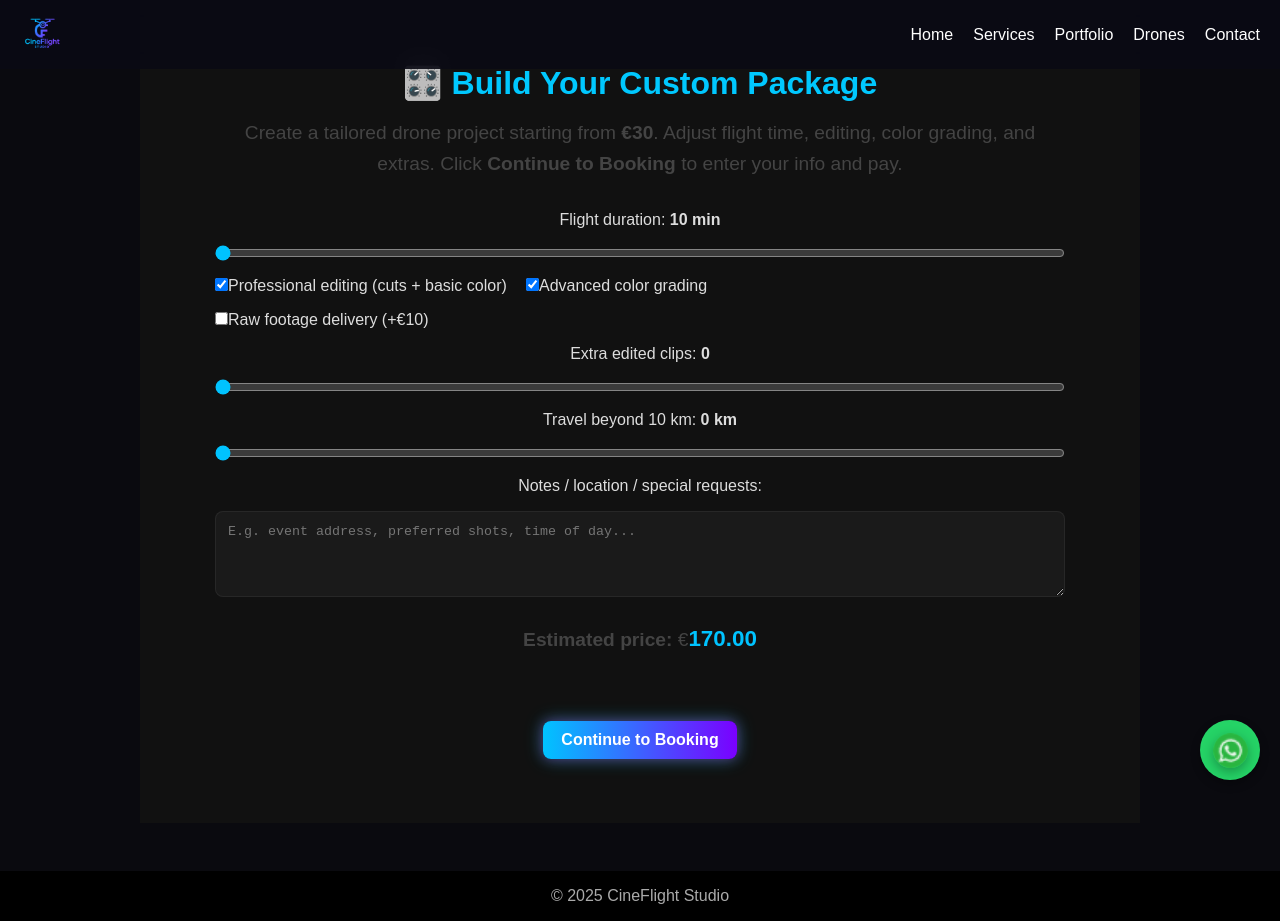
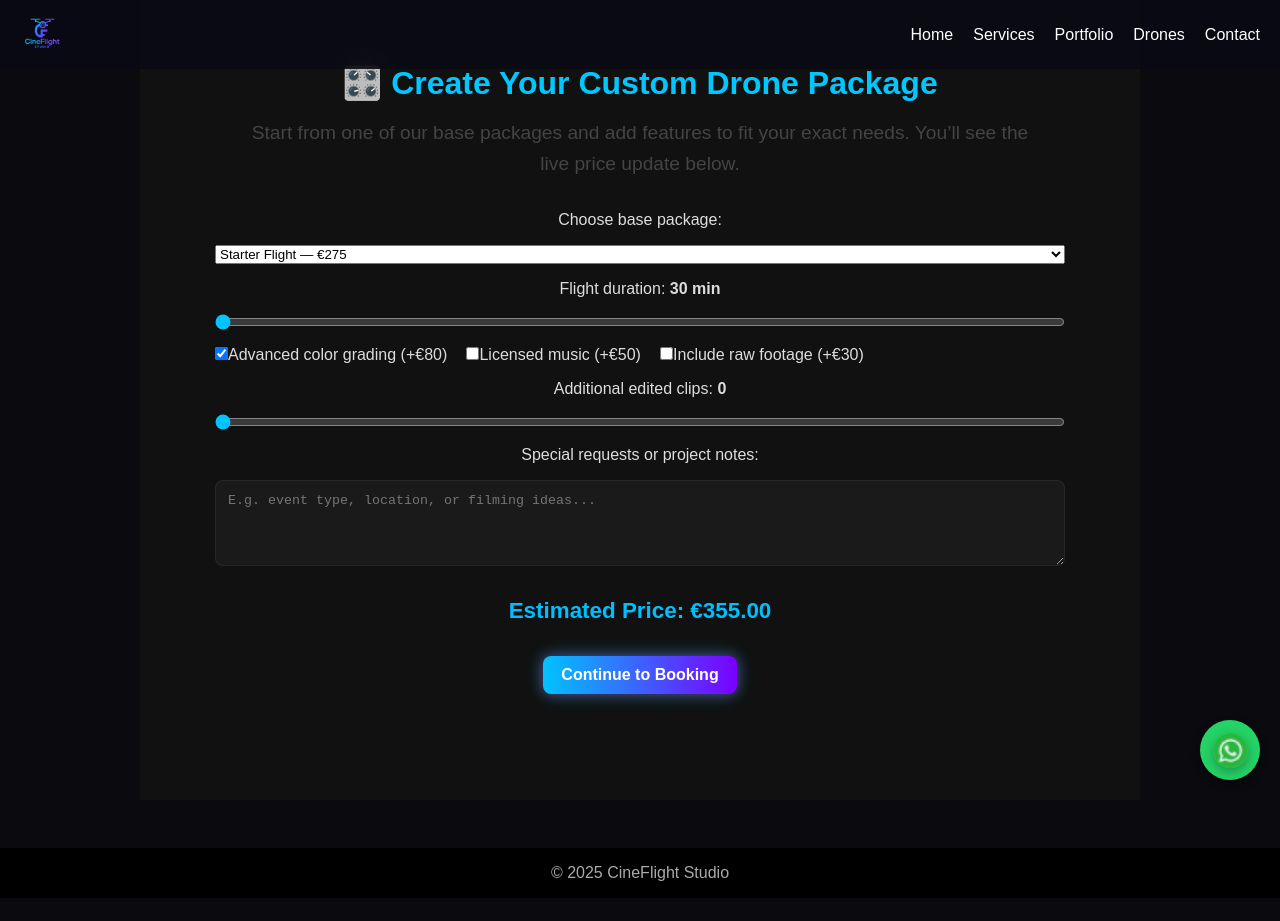
Before and after one commit to CineFlight-studio/cineflightstudio, a React (Vite) app: page /custom in a window 1280 px wide. After the commit the page ends 898 px from the top, so only its background shows below. Built offline with nearby package versions, Linux system fonts and the light colour scheme.

Commit message:
Updated custom form

```diff
--- a/src/pages/CustomForm.jsx
+++ b/src/pages/CustomForm.jsx
@@ -5,118 +5,133 @@ import "./Pages.css"
 export default function CustomForm() {
   const navigate = useNavigate()
 
-  // ===== Base Pricing =====
-  const BASE_PRICE = 30.0
-  const PRICE_PER_10MIN = 6.0          // per 10min step after base 10min
-  const PRICE_EDITING = 80.0
-  const PRICE_COLOR = 60.0
-  const PRICE_RAW = 10.0
-  const PRICE_PER_EXTRA_CLIP = 12.0
-  const PRICE_PER_KM_TRAVEL = 0.6      // €0.6 / km beyond included radius
-  const INCLUDED_KM = 10
+  // Base package tiers
+  const BASE_PACKAGES = {
+    Starter: { name: "Starter Flight", base: 275 },
+    Cinematic: { name: "Cinematic Premium", base: 650 },
+    Commercial: { name: "Commercial Production", base: 1350 },
+  }
 
-  // ===== Form States =====
-  const [durationMins, setDurationMins] = useState(10) // slider: 10–180 min
-  const [editing, setEditing] = useState(true)
-  const [colorGrade, setColorGrade] = useState(true)
+  // Feature prices
+  const PRICE_RAW = 30.0
+  const PRICE_EXTRA_CLIP = 20.0
+  const PRICE_COLOR_GRADING = 80.0
+  const PRICE_LICENSE_MUSIC = 50.0
+
+  // Form states
+  const [basePackage, setBasePackage] = useState("Starter")
+  const [duration, setDuration] = useState(30)
+  const [extraClips, setExtraClips] = useState(0)
+  const [colorGrading, setColorGrading] = useState(true)
+  const [licensedMusic, setLicensedMusic] = useState(false)
   const [rawFootage, setRawFootage] = useState(false)
-  const [extraClips, setExtraClips] = useState(0)
-  const [travelKm, setTravelKm] = useState(0)
   const [notes, setNotes] = useState("")
 
-  // ===== Price Calculation =====
+  // 💶 Price calculator
   const calcPrice = () => {
-    let price = BASE_PRICE
+    let basePrice = BASE_PACKAGES[basePackage].base
 
-    // Add duration cost: every 10min after the first adds PRICE_PER_10MIN
-    const extraSteps = Math.max(0, Math.floor((durationMins - 10) / 10))
-    price += extraSteps * PRICE_PER_10MIN
+    // Duration effect: every 30 min adds 10% of base
+    const extraTime = Math.max(0, (duration - 30) / 30)
+    basePrice += extraTime * (BASE_PACKAGES[basePackage].base * 0.1)
 
-    if (editing) price += PRICE_EDITING
-    if (colorGrade) price += PRICE_COLOR
-    if (rawFootage) price += PRICE_RAW
-    price += extraClips * PRICE_PER_EXTRA_CLIP
+    if (colorGrading) basePrice += PRICE_COLOR_GRADING
+    if (licensedMusic) basePrice += PRICE_LICENSE_MUSIC
+    if (rawFootage) basePrice += PRICE_RAW
+    basePrice += extraClips * PRICE_EXTRA_CLIP
 
-    // travel cost only beyond included radius
-    if (travelKm > INCLUDED_KM) {
-      price += (travelKm - INCLUDED_KM) * PRICE_PER_KM_TRAVEL
-    }
-
-    return price.toFixed(2)
+    return basePrice.toFixed(2)
   }
 
-  const price = calcPrice()
+  const totalPrice = calcPrice()
 
-  // ===== Continue to Booking =====
   const handleContinue = (e) => {
     e.preventDefault()
-
     const summary = {
-      durationMins,
-      editing,
-      colorGrade,
+      basePackage,
+      duration,
+      extraClips,
+      colorGrading,
+      licensedMusic,
       rawFootage,
-      extraClips,
-      travelKm,
       notes,
     }
 
     const query = new URLSearchParams({
-      package: "custom",
-      price,
+      package: "Custom Project",
+      price: totalPrice,
       summary: encodeURIComponent(JSON.stringify(summary)),
     })
 
     navigate(`/booking?${query.toString()}`)
   }
 
-  // ===== UI =====
   return (
     <section className="page-section">
-      <h2 className="page-title">🎛️ Build Your Custom Package</h2>
+      <h2 className="page-title">🎛️ Create Your Custom Drone Package</h2>
       <p className="page-subtitle">
-        Create a tailored drone project starting from <strong>€30</strong>.
-        Adjust flight time, editing, color grading, and extras.
-        Click <strong>Continue to Booking</strong> to enter your info and pay.
+        Start from one of our base packages and add features to fit your exact needs.
+        You’ll see the live price update below.
       </p>
 
       <form className="custom-form" onSubmit={handleContinue}>
-        {/* Flight Duration */}
+        {/* Base package select */}
+        <label>Choose base package:</label>
+        <select
+          value={basePackage}
+          onChange={(e) => setBasePackage(e.target.value)}
+        >
+          {Object.entries(BASE_PACKAGES).map(([key, pkg]) => (
+            <option key={key} value={key}>
+              {pkg.name} — €{pkg.base}
+            </option>
+          ))}
+        </select>
+
+        {/* Duration */}
         <label>
-          Flight duration: <strong>{durationMins} min</strong>
+          Flight duration: <strong>{duration} min</strong>
         </label>
         <input
           type="range"
-          min="10"
-          max="180"
-          step="10"
-          value={durationMins}
-          onChange={(e) => setDurationMins(Number(e.target.value))}
+          min="30"
+          max="240"
+          step="30"
+          value={duration}
+          onChange={(e) => setDuration(Number(e.target.value))}
         />
 
-        {/* Editing Options */}
+        {/* Options */}
         <div className="checkbox-row">
           <label>
-            <input type="checkbox" checked={editing} onChange={() => setEditing(!editing)} />
-            Professional editing (cuts + basic color)
+            <input
+              type="checkbox"
+              checked={colorGrading}
+              onChange={() => setColorGrading(!colorGrading)}
+            />
+            Advanced color grading (+€{PRICE_COLOR_GRADING})
           </label>
           <label>
-            <input type="checkbox" checked={colorGrade} onChange={() => setColorGrade(!colorGrade)} />
-            Advanced color grading
+            <input
+              type="checkbox"
+              checked={licensedMusic}
+              onChange={() => setLicensedMusic(!licensedMusic)}
+            />
+            Licensed music (+€{PRICE_LICENSE_MUSIC})
+          </label>
+          <label>
+            <input
+              type="checkbox"
+              checked={rawFootage}
+              onChange={() => setRawFootage(!rawFootage)}
+            />
+            Include raw footage (+€{PRICE_RAW})
           </label>
         </div>
 
-        {/* Raw Footage */}
-        <div className="checkbox-row">
-          <label>
-            <input type="checkbox" checked={rawFootage} onChange={() => setRawFootage(!rawFootage)} />
-            Raw footage delivery (+€10)
-          </label>
-        </div>
-
-        {/* Extra Clips */}
+        {/* Extra clips */}
         <label>
-          Extra edited clips: <strong>{extraClips}</strong>
+          Additional edited clips: <strong>{extraClips}</strong>
         </label>
         <input
           type="range"
@@ -127,36 +142,29 @@ export default function CustomForm() {
           onChange={(e) => setExtraClips(Number(e.target.value))}
         />
 
-        {/* Travel Distance */}
-        <label>
-          Travel beyond {INCLUDED_KM} km: <strong>{travelKm} km</strong>
-        </label>
-        <input
-          type="range"
-          min="0"
-          max="300"
-          step="1"
-          value={travelKm}
-          onChange={(e) => setTravelKm(Number(e.target.value))}
-        />
-
         {/* Notes */}
-        <label>Notes / location / special requests:</label>
+        <label>Special requests or project notes:</label>
         <textarea
           rows="4"
           value={notes}
           onChange={(e) => setNotes(e.target.value)}
-          placeholder="E.g. event address, preferred shots, time of day..."
+          placeholder="E.g. event type, location, or filming ideas..."
         />
 
-        {/* Total Price */}
-        <div className="custom-price">
-          <p>
-            <strong>Estimated price:</strong> €<span className="price-highlight">{price}</span>
-          </p>
+        {/* Total price */}
+        <div
+          style={{
+            textAlign: "center",
+            fontSize: "1.4rem",
+            fontWeight: "bold",
+            marginTop: "1rem",
+            color: "#00BFFF",
+          }}
+        >
+          Estimated Price: €{totalPrice}
         </div>
 
-        <div style={{ display: "flex", gap: "12px", justifyContent: "center", marginTop: "1rem" }}>
+        <div style={{ display: "flex", justifyContent: "center", marginTop: "1rem" }}>
           <button type="submit" className="btn primary">
             Continue to Booking
           </button>
```
